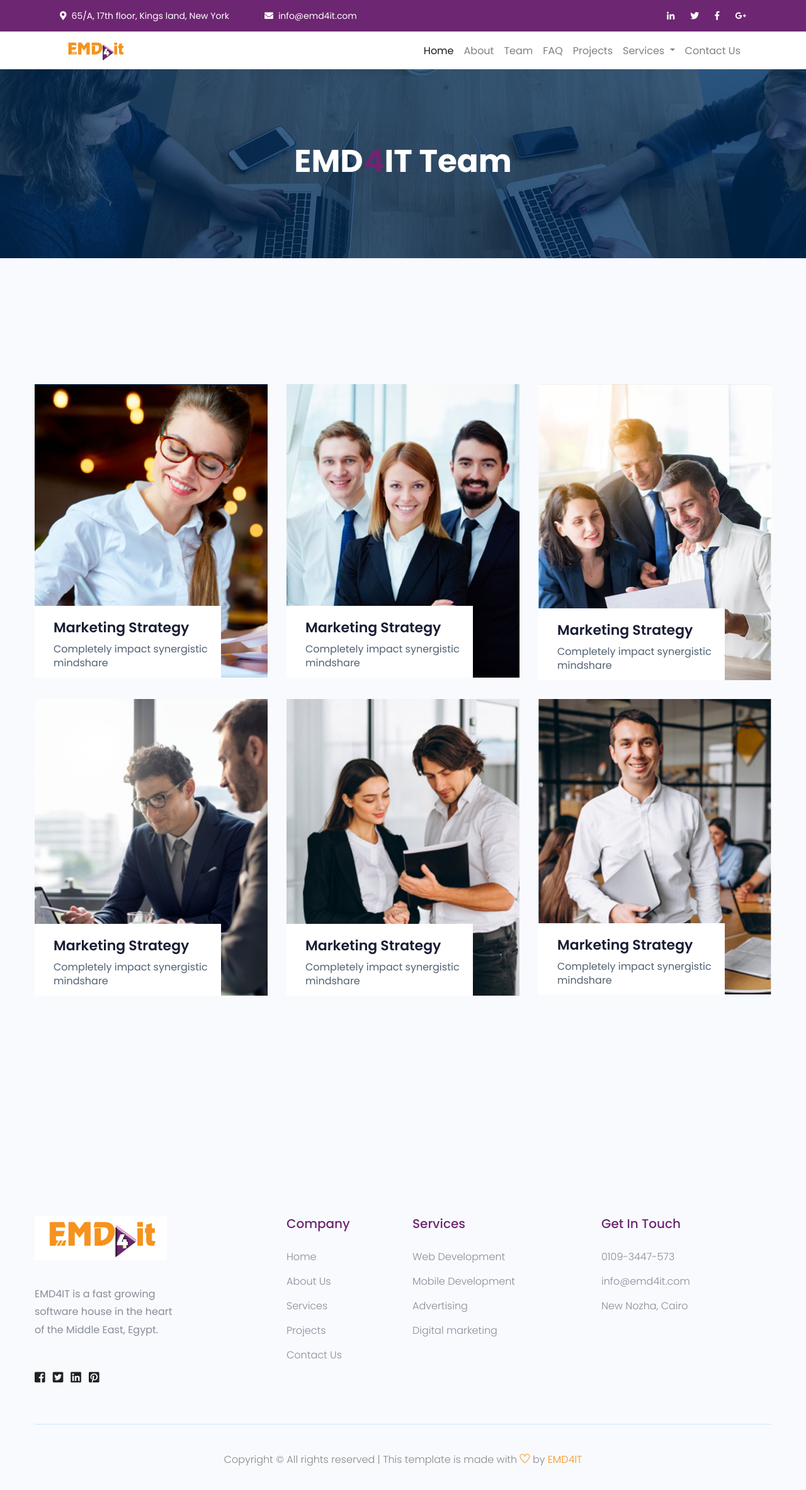
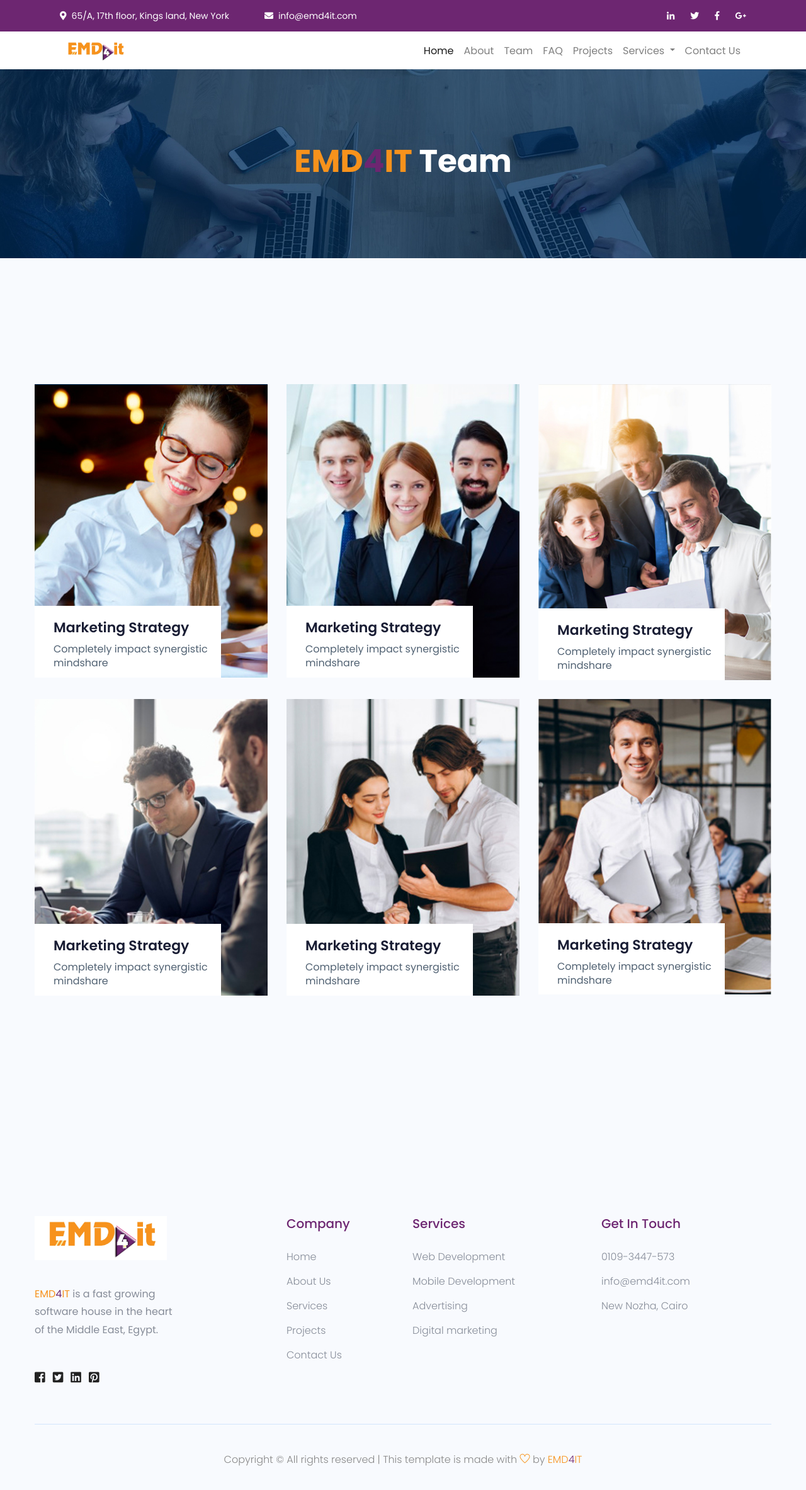
Before and after one commit to AmrMossad93/EMD4IT-Official-Website, an Angular app: page /team in a window 1280 px wide. Shown: the top 2366 px of the page at 63% size. Built offline with nearby package versions, Linux system fonts and the light colour scheme.

Commit message:
EMD4IT Style

```diff
--- a/src/app/LayOut/footer/footer.component.html
+++ b/src/app/LayOut/footer/footer.component.html
@@ -12,7 +12,7 @@
               </div>
               <div class="footer-tittle">
                 <div class="footer-pera">
-                  <p>EMD4IT is a fast growing software house in the heart of the Middle East, Egypt. </p>
+                  <p><span style="color: #F7921C">EMD<span style="color: #6D2671">4</span>IT</span>  is a fast growing software house in the heart of the Middle East, Egypt. </p>
                 </div>
               </div>
               <!-- social -->
@@ -77,7 +77,7 @@
               <p>
                 Copyright &copy;<script>document.write(new Date().getFullYear());</script>
                 All rights reserved | This template is made with <i class="ti-heart" aria-hidden="true"></i> by <a
-                routerLink="/">EMD4IT</a>
+                routerLink="/">EMD<span style="color: #6D2671">4</span>IT</a>
               </p>
             </div>
           </div>
--- a/src/app/LayOut/nav-bar/nav-bar.component.html
+++ b/src/app/LayOut/nav-bar/nav-bar.component.html
@@ -27,7 +27,7 @@
       <div class="header-bottom  header-sticky">
         <div class="">
           <nav class="navbar navbar-expand-lg navbar-light">
-            <a class="navbar-brand" href="#">
+            <a class="navbar-brand" routerLink="/">
               <img src="assets/Tools/img/logo/EMD4IT%20Logo.jpeg" width="110" height="35" alt="">
             </a>
             <button class="navbar-toggler" type="button" data-toggle="collapse" data-target="#navbarSupportedContent"
--- a/src/app/Pages/about-us/about-us.component.html
+++ b/src/app/Pages/about-us/about-us.component.html
@@ -7,7 +7,7 @@
       <div class="row">
         <div class="col-xl-12">
           <div class="hero-cap text-center">
-            <h2>About EMD<span style="color: #6D2671">4</span>IT</h2>
+            <h2>About <span style="color: #F7921C">EMD<span style="color: #6D2671">4</span>IT</span> </h2>
           </div>
         </div>
       </div>
@@ -27,7 +27,7 @@
       </div>
       <div class="col-xl-5 col-lg-5">
         <div class="trusted-caption">
-          <h2>We are more trusted then 5000 clients</h2>
+          <h2>Welcome To <span style="color: #F7921C">EMD<span style="color: #6D2671">4</span>IT</span> </h2>
           <p>Lorem ipsum dolor sit amet, consectetur adipisicing elit, sed do eiusmod tempor incididunt ut labore et
             dolore magna aliqua. Ut enim ad minim veniam, quis nostru dolor sit amet, consectetur adipn.</p>
           <a href="#" class="btn trusted-btn">Learn More</a>
--- a/src/app/Pages/home-page/home-page.component.html
+++ b/src/app/Pages/home-page/home-page.component.html
@@ -8,7 +8,7 @@
         <div class="row">
           <div class="col-xl-6 col-lg-6 col-md-8">
             <div class="hero__caption">
-              <p data-animation="fadeInLeft" data-delay=".4s">Welcome to EMD4IT</p>
+              <p data-animation="fadeInLeft" data-delay=".4s">Welcome to EMD<span style="color: #6D2671">4</span>IT</p>
               <h1 data-animation="fadeInLeft" data-delay=".6s">We help you to grow your business</h1>
               <!-- Hero-btn -->
               <div class="hero__btn" data-animation="fadeInLeft" data-delay=".8s">
--- a/src/app/Pages/projects-page/projects.component.html
+++ b/src/app/Pages/projects-page/projects.component.html
@@ -6,7 +6,7 @@
       <div class="row">
         <div class="col-xl-12">
           <div class="hero-cap text-center">
-            <h2>Our Projects</h2>
+            <h2><span style="color: #F7921C">EMD<span style="color: #6D2671">4</span>IT</span> Projects</h2>
           </div>
         </div>
       </div>
--- a/src/app/Pages/services-page/services-page.component.html
+++ b/src/app/Pages/services-page/services-page.component.html
@@ -1,11 +1,12 @@
 <div class="slider-area ">
   <!-- Mobile Menu -->
-  <div class="single-slider slider-height2 d-flex align-items-center" data-background="assets/Tools/img/hero/services_hero.jpg">
+  <div class="single-slider slider-height2 d-flex align-items-center"
+       data-background="assets/Tools/img/hero/services_hero.jpg">
     <div class="container">
       <div class="row">
         <div class="col-xl-12">
           <div class="hero-cap text-center">
-            <h2>Our Services</h2>
+            <h2><span style="color: #F7921C">EMD<span style="color: #6D2671">4</span>IT</span> Services</h2>
           </div>
         </div>
       </div>
--- a/src/app/Pages/team-page/team-page.component.html
+++ b/src/app/Pages/team-page/team-page.component.html
@@ -7,7 +7,7 @@
       <div class="row">
         <div class="col-xl-12">
           <div class="hero-cap text-center">
-            <h2>EMD<span style="color: #6D2671">4</span>IT Team</h2>
+            <h2><span style="color: #F7921C">EMD<span style="color: #6D2671">4</span>IT</span> Team</h2>
           </div>
         </div>
       </div>
```
Also changed, not shown: 1 other file (tests, documents, lock files or other folders).
